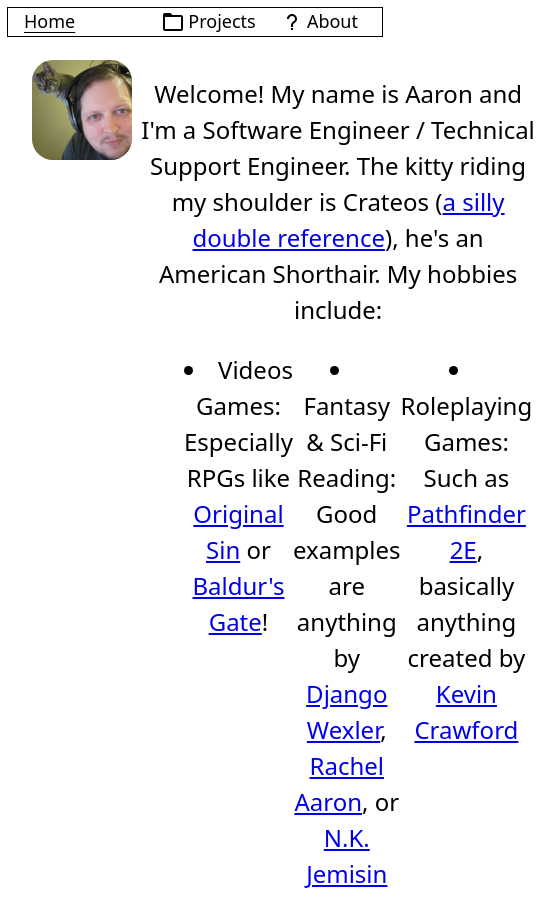
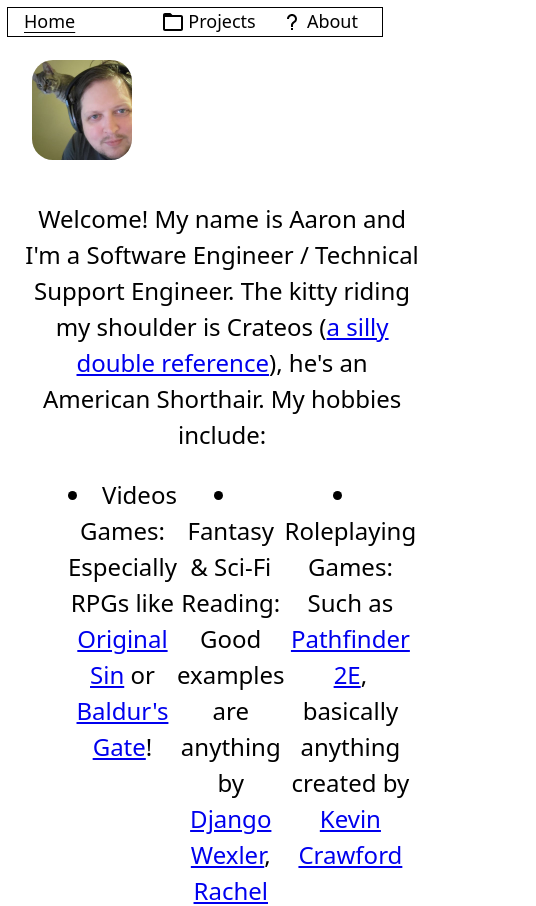
Before and after one commit to DemonMage/demonmage.com, a React (Vite) app: page / in a window 390 px wide. Shown: the top 906 px of the page, 536 px wide, since content can reach past the window. Built offline with nearby package versions, Linux system fonts and the light colour scheme.

Commit message:
Updated styling for mobile viewports

```diff
--- a/src/pages/Home.css
+++ b/src/pages/Home.css
@@ -16,3 +16,9 @@
   align-content: center;
   margin: 0.25rem;
 }
+
+@media screen and (max-width: 600px) {
+  .home {
+    flex-wrap: wrap;
+  }
+}
```
